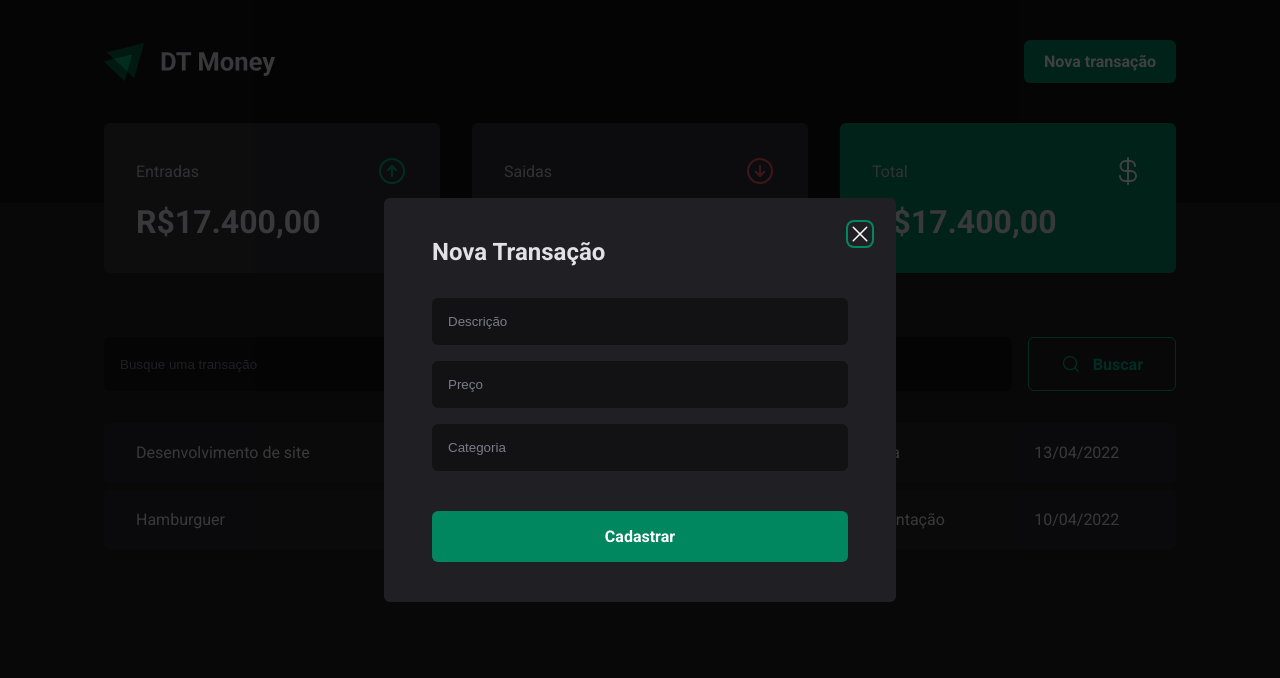
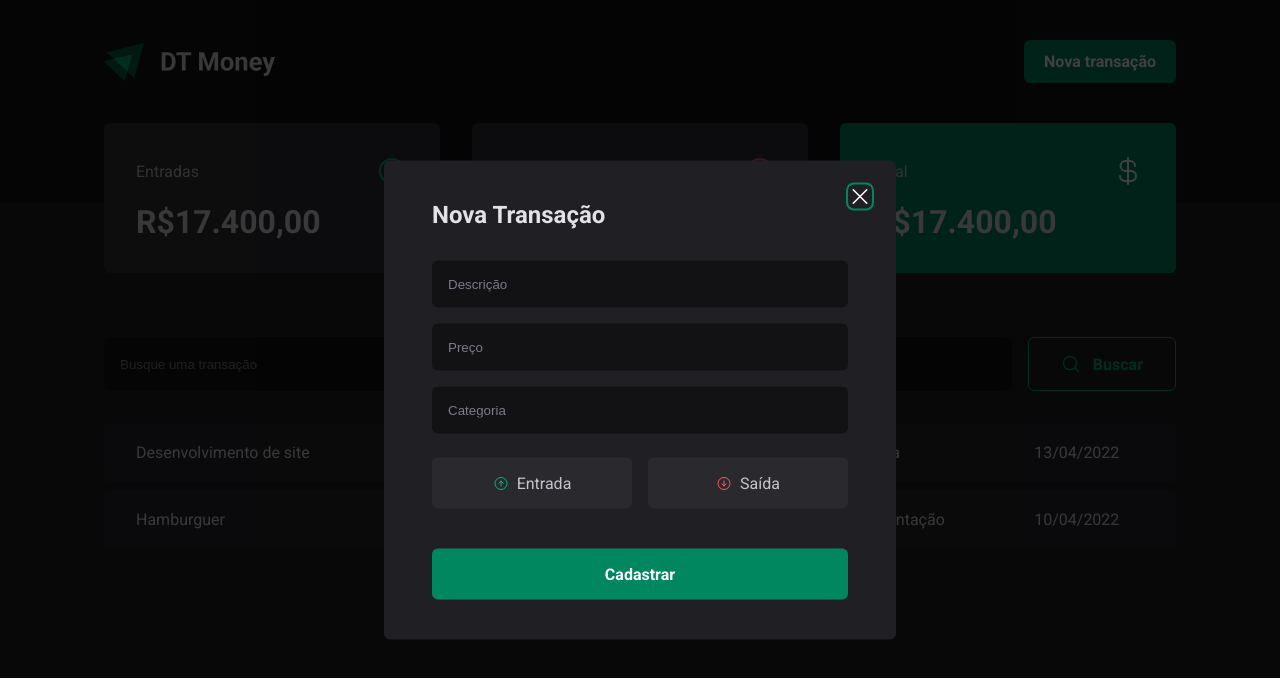
Before and after one commit to felipe0848/Dt-Money, a React (Vite) app: page / in a window 1280 px wide. Both pictures are taken after a click on the button "Nova transação". Shown: the top 678 px of the page. Built offline with nearby package versions, Linux system fonts and the light colour scheme.

Commit message:
Feat: add radio buttons in modal

```diff
--- a/src/components/new-transaction-modal/index.tsx
+++ b/src/components/new-transaction-modal/index.tsx
@@ -1,6 +1,12 @@
 import * as Dialog from '@radix-ui/react-dialog'
-import { X } from 'phosphor-react'
-import { ButtonClose, Content, Overlay } from './styles'
+import { ArrowCircleDown, ArrowCircleUp, X } from 'phosphor-react'
+import {
+  ButtonClose,
+  Content,
+  Overlay,
+  TransactionType,
+  TransactionTypeButton,
+} from './styles'
 export function NewTransactionModal() {
   return (
     <Dialog.Portal>
@@ -11,9 +17,20 @@
             <X size={24} />
           </ButtonClose>
           <form>
-            <input type="text" placeholder="Descrição" />
-            <input type="number" placeholder="Preço" />
-            <input type="text" placeholder="Categoria" />
+            <input type="text" placeholder="Descrição" required />
+            <input type="number" placeholder="Preço" required />
+            <input type="text" placeholder="Categoria" required />
+
+            <TransactionType>
+              <TransactionTypeButton variant="income" value="income">
+                <ArrowCircleUp />
+                Entrada
+              </TransactionTypeButton>
+              <TransactionTypeButton variant="outcome" value="outcome">
+                <ArrowCircleDown />
+                Saída
+              </TransactionTypeButton>
+            </TransactionType>
 
             <button type="submit">Cadastrar</button>
           </form>
--- a/src/components/new-transaction-modal/styles.ts
+++ b/src/components/new-transaction-modal/styles.ts
@@ -1,4 +1,5 @@
 import * as Dialog from '@radix-ui/react-dialog'
+import * as RadioGroup from '@radix-ui/react-radio-group'
 import styled from 'styled-components'
 
 export const Overlay = styled(Dialog.Overlay)`
@@ -64,4 +65,53 @@
   border-radius: 6px;
   line-height: 0;
   color: ${(props) => props.theme.white};
+  cursor: pointer;
 `
+export const TransactionType = styled(RadioGroup.Root)`
+  display: grid;
+  grid-template-columns: repeat(2, 1fr);
+  gap: 1rem;
+`
+
+interface TransactionTypeButtonProps {
+  variant: 'income' | 'outcome'
+}
+export const TransactionTypeButton = styled(
+  RadioGroup.Item,
+)<TransactionTypeButtonProps>`
+  display: flex;
+  padding: 1rem 1.5rem;
+  justify-content: center;
+  align-items: center;
+  gap: 0.5rem;
+
+  border: none;
+  border-radius: 6px;
+  background: ${(props) => props.theme['gray-700']};
+  color: ${(props) => props.theme['gray-300']};
+  margin-top: 0.5rem;
+  cursor: pointer;
+
+  svg {
+    color: ${(props) =>
+      props.variant === 'income'
+        ? props.theme['green-300']
+        : props.theme['red-300']};
+  }
+
+  &[data-state='unchecked']:hover {
+    background: ${(props) => props.theme['gray-600']};
+    transition: background-color 0.2s;
+  }
+
+  &[data-state='checked'] {
+    color: ${(props) => props.theme.white};
+    background: ${(props) =>
+      props.variant === 'income'
+        ? props.theme['green-500']
+        : props.theme['red-500']};
+    svg {
+      color: ${(props) => props.theme.white};
+    }
+  }
+`
```
